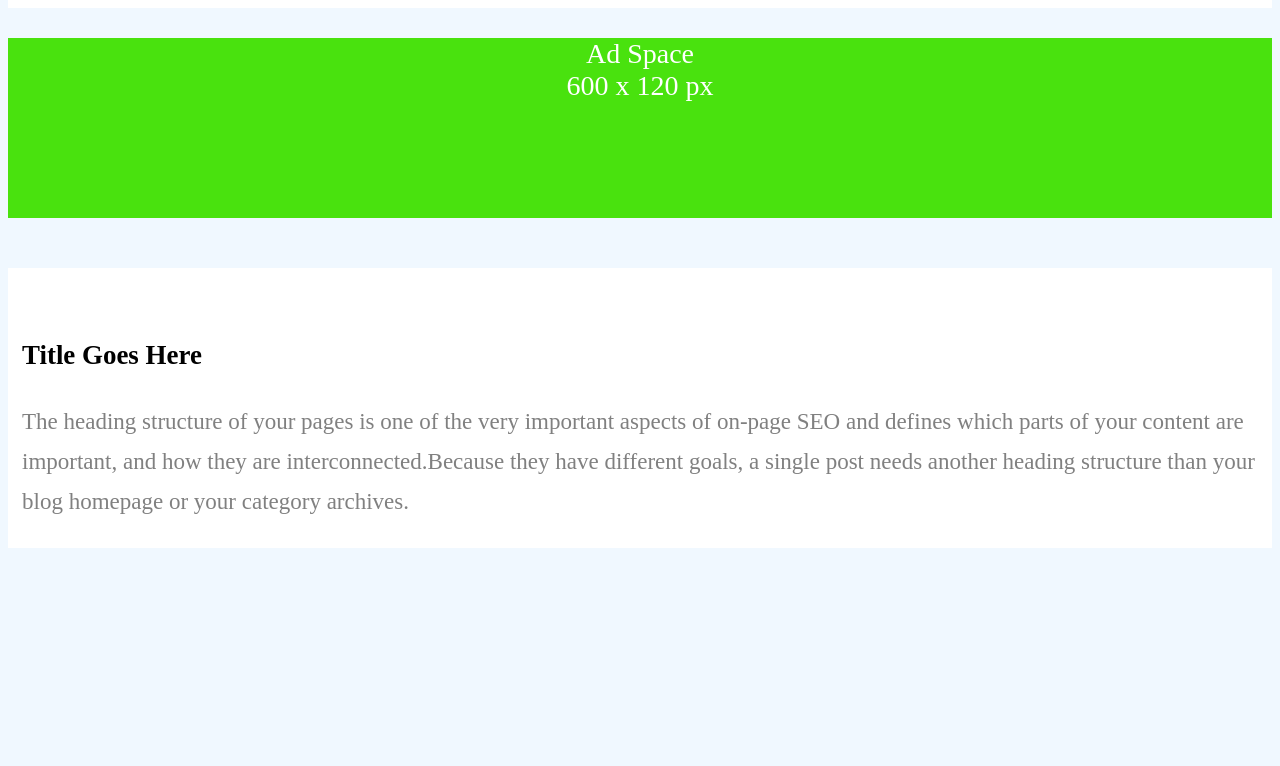
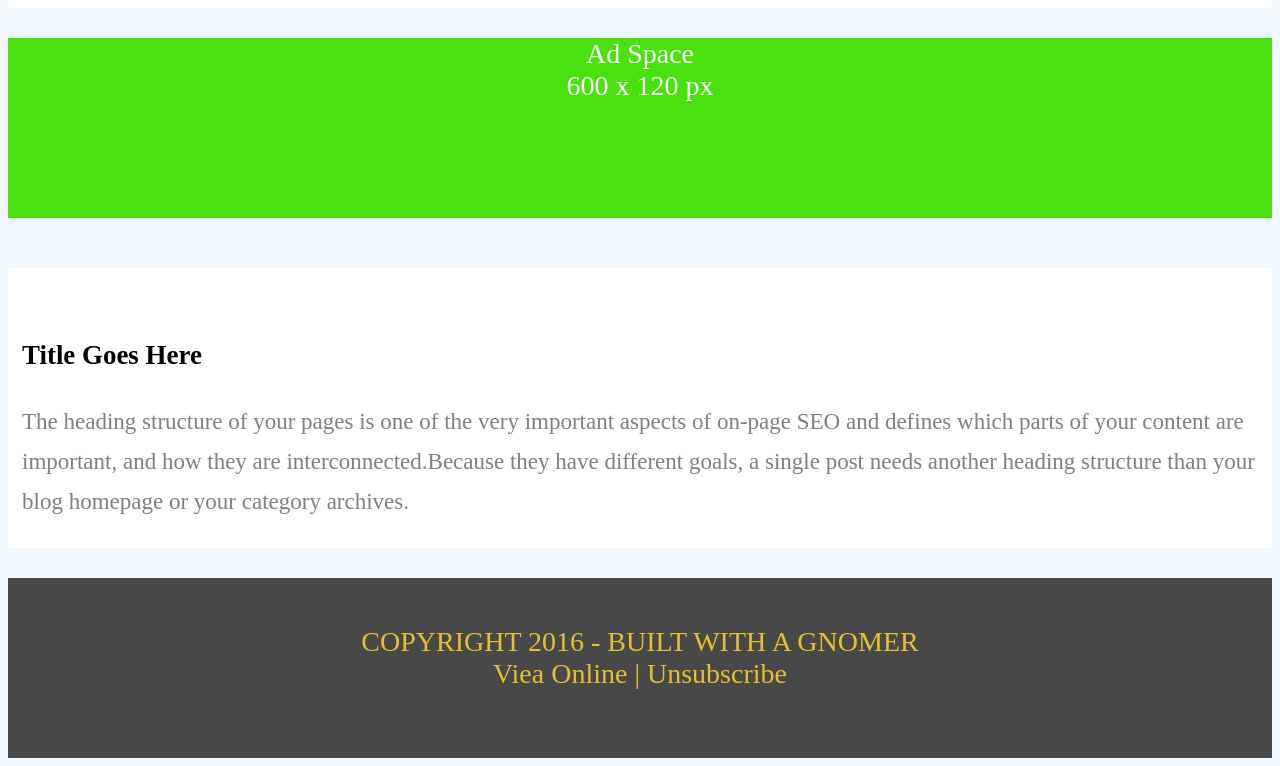
Before and after one commit to ImayaDismas/e1, a plain HTML site: page index.html in a window 1280 px wide. Shown: the part 2882-3648 px from the top of the page. Before the commit the page ends 3438 px from the top, so only its background shows below. Drawn offline with Linux system fonts and the light colour scheme; a web font is replaced by a local one.

Commit message:
Finished site

```diff
--- a/index.html
+++ b/index.html
@@ -76,5 +76,14 @@
             <p>The heading structure of your pages is one of the very important aspects of on-page SEO and defines which parts of your content are important, and how they are interconnected.Because they have different goals, a single post needs another heading structure than your blog homepage or your category archives.</p>
         </section>
 </div>
+<footer>
+    <div class ="container4">
+        <section class="column4">
+            </br>
+            <h3>COPYRIGHT 2016 &#45 BUILT WITH A GNOMER</br>Viea Online &#124 Unsubscribe</h3>
+        </section>
+</div>
+</footer>
+
     </body>
 </html>
--- a/main.css
+++ b/main.css
@@ -149,3 +149,17 @@ header p{
     font-weight:100;
     font-size: 23px;
 }
+.container4{
+    background-color:#484848;
+    background-size: cover;
+    height:180px;
+    width:100%;
+    margin-top: 30px;
+}
+.column4 h3{
+    margin-top: 30px;
+    color:#e6c032;
+    text-align: center;
+    font-size: 28px;
+    font-weight: 400;
+}
```
